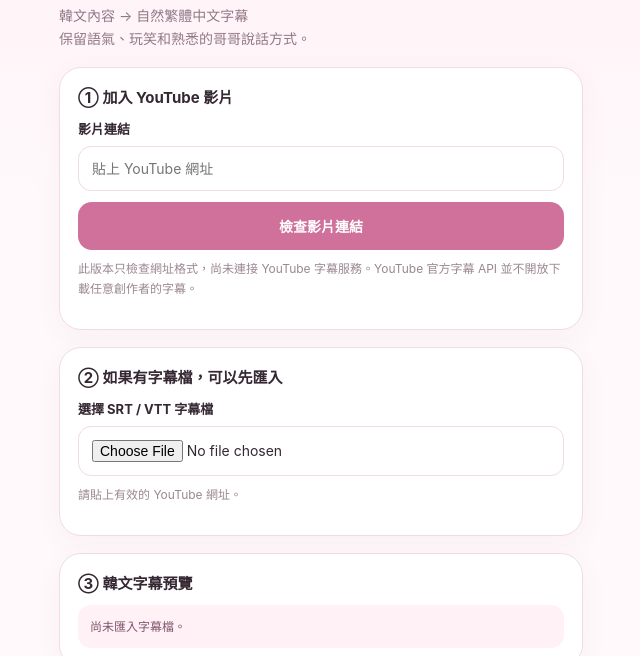
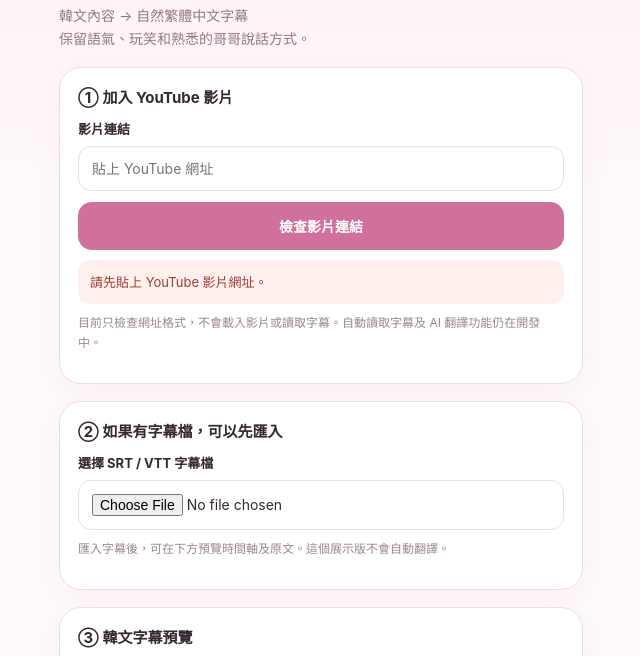
Before and after one commit to jaspercscdj-a11y/A-TO-TC, a plain HTML site: page index.html in a window 1280 px wide. Both pictures are taken after a click on the button "檢查影片連結". Shown: the part 87-743 px from the top of the page, without its empty margins (319-959 px from the left). Drawn offline with Linux system fonts and the light colour scheme.

Commit message:
Add files via upload

```diff
--- a/index.html
+++ b/index.html
@@ -26,6 +26,7 @@ input:focus,textarea:focus{outline:2px solid #f4d5e3;border-color:var(--pink)}
 button{border:0;border-radius:14px;padding:14px 16px;background:var(--pink);color:#fff;font-size:14px;font-weight:750;width:100%;margin-top:11px}
 button.secondary{background:#f8e8ef;color:var(--deep)}
 .note{font-size:12px;color:#9b8792;line-height:1.65;margin-top:9px}
+.check-status{display:none;margin-top:10px;padding:12px;border-radius:12px;font-size:13px;line-height:1.55;background:#f8e8ef;color:#75445e}.check-status.show{display:block}.check-status.error{background:#fff0ee;color:#9b3f36}
 .pill{display:inline-block;background:#fbe7f0;color:#a04f78;border-radius:99px;padding:5px 10px;font-size:11px;font-weight:750}
 .row{display:flex;justify-content:space-between;gap:10px;padding:11px 0;border-bottom:1px solid #f5edf1;font-size:13px}
 .row:last-child{border:0}.muted{color:#9b8792}.value{font-weight:650;color:var(--deep);text-align:right}
@@ -46,8 +47,9 @@ footer{text-align:center;color:#b09aa6;font-size:11px;margin-top:22px}
     <div class="heading">① 加入 YouTube 影片</div>
     <label for="url">影片連結</label>
     <input id="url" type="url" placeholder="貼上 YouTube 網址">
-    <button id="check">檢查影片連結</button>
-    <p class="note">此版本只檢查網址格式，尚未連接 YouTube 字幕服務。YouTube 官方字幕 API 並不開放下載任意創作者的字幕。</p>
+    <button id="check" type="button">檢查影片連結</button>
+    <div id="checkStatus" class="check-status" role="status" aria-live="polite"></div>
+    <p class="note">目前只檢查網址格式，不會載入影片或讀取字幕。自動讀取字幕及 AI 翻譯功能仍在開發中。</p>
   </section>
 
   <section class="card">
@@ -75,13 +77,21 @@ footer{text-align:center;color:#b09aa6;font-size:11px;margin-top:22px}
 <script>
 const $=id=>document.getElementById(id);
 let parsed=[];
-$('check').onclick=()=>{
+$('check').addEventListener('click',()=>{
+ const raw=$('url').value.trim();
+ const out=$('checkStatus');
+ out.className='check-status show';
+ if(!raw){out.classList.add('error');out.textContent='請先貼上 YouTube 影片網址。';return;}
  try{
-  const u=new URL($('url').value.trim());
-  if(!['youtube.com','www.youtube.com','m.youtube.com','youtu.be','www.youtube-nocookie.com'].includes(u.hostname)) throw 0;
-  $('fileStatus').textContent='網址格式正確。接下來需要可授權取得的字幕或音訊來源。';
- }catch(e){$('fileStatus').textContent='請貼上有效的 YouTube 網址。';}
-};
+  const u=new URL(/^https?:\/\//i.test(raw)?raw:'https://'+raw);
+  const host=u.hostname.toLowerCase().replace(/^www\./,'');
+  const validHost=host==='youtube.com'||host.endsWith('.youtube.com')||host==='youtu.be'||host==='youtube-nocookie.com';
+  const validPath=host==='youtu.be'?u.pathname.length>1:(u.pathname==='/watch'||u.pathname.startsWith('/shorts/')||u.pathname.startsWith('/live/')||u.pathname.startsWith('/embed/'));
+  if(!validHost||!validPath) throw new Error('invalid');
+  out.classList.remove('error');
+  out.textContent='✓ 網址格式正確！但目前版本尚未連接 YouTube 字幕服務，因此不會載入影片或產生字幕。';
+ }catch(e){out.classList.add('error');out.textContent='網址格式不正確。請貼上完整的 YouTube 影片連結，例如 https://www.youtube.com/watch?v=...';}
+});
 function parseTime(s){
  const p=s.trim().replace(',', '.').split(':').map(Number);
  if(p.length===3)return p[0]*3600+p[1]*60+p[2];
--- a/sw.js
+++ b/sw.js
@@ -1,4 +1,4 @@
-const CACHE='oppa-subs-shell-v1';
+const CACHE='oppa-subs-shell-v2';
 const FILES=['./','./index.html','./manifest.webmanifest','./icon.svg'];
 self.addEventListener('install',e=>e.waitUntil(caches.open(CACHE).then(c=>c.addAll(FILES))));
 self.addEventListener('activate',e=>e.waitUntil(self.clients.claim()));
```
